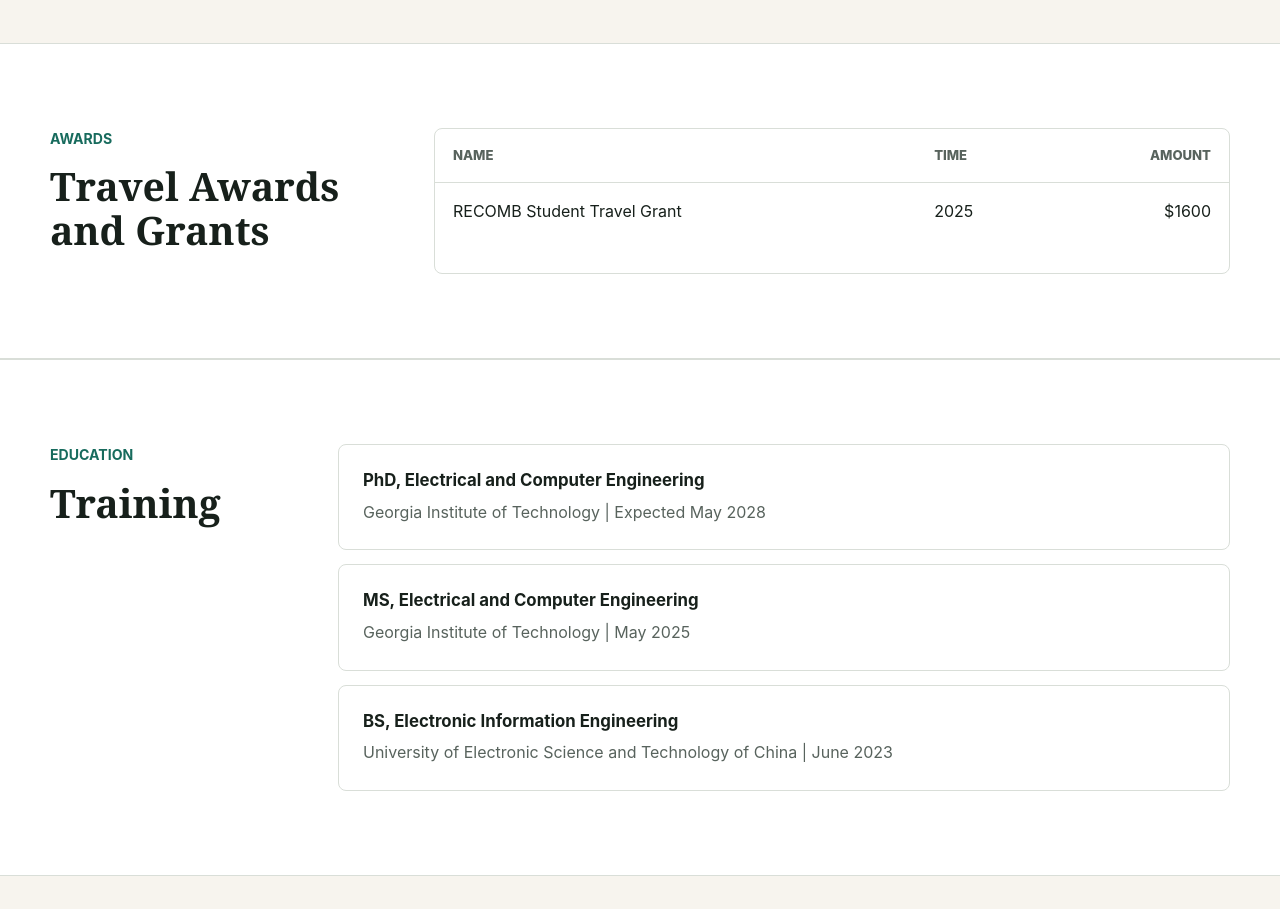
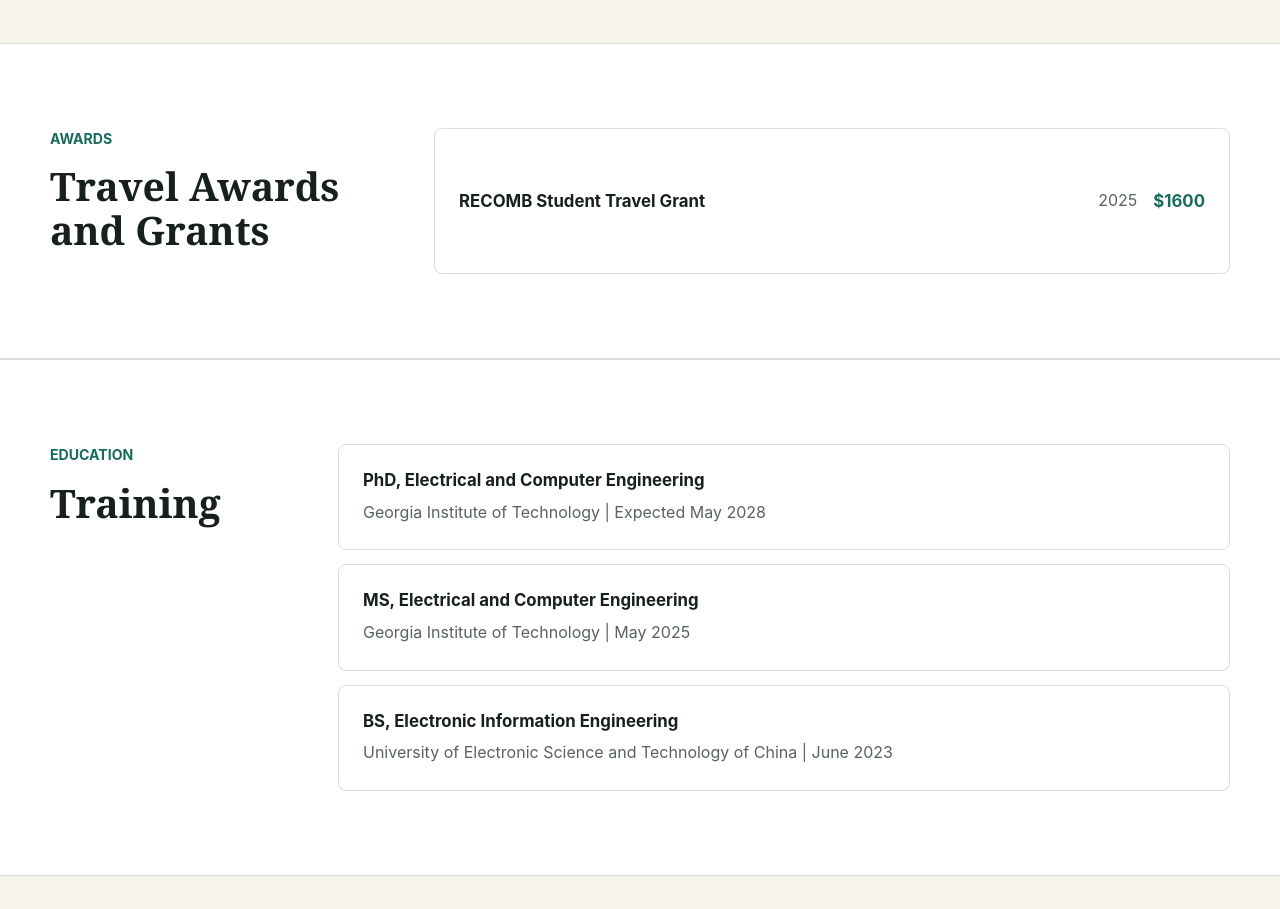
Before and after one commit to yuxiangwei0808/yuxiangwei0808, a plain HTML site: page index.html in a window 1280 px wide. Shown: the part 4960-5869 px from the top of the page. Drawn offline with Linux system fonts and the light colour scheme.

Commit message:
Convert awards table to item list

```diff
--- a/index.html
+++ b/index.html
@@ -318,23 +318,14 @@
             <p class="eyebrow">Awards</p>
             <h2>Travel Awards and Grants</h2>
           </div>
-          <div class="awards-table-wrap">
-            <table class="awards-table" aria-label="Awards">
-              <thead>
-                <tr>
-                  <th scope="col">Name</th>
-                  <th scope="col">Time</th>
-                  <th scope="col">Amount</th>
-                </tr>
-              </thead>
-              <tbody>
-                <tr>
-                  <td>RECOMB Student Travel Grant</td>
-                  <td>2025</td>
-                  <td>$1600</td>
-                </tr>
-              </tbody>
-            </table>
+          <div class="awards-list" aria-label="Awards">
+            <article class="award-item">
+              <h3>RECOMB Student Travel Grant</h3>
+              <div class="award-details">
+                <span>2025</span>
+                <strong>$1600</strong>
+              </div>
+            </article>
           </div>
         </div>
       </section>
--- a/styles.css
+++ b/styles.css
@@ -449,42 +449,37 @@ h3 {
   gap: 14px;
 }
 
-.awards-table-wrap {
-  overflow-x: auto;
+.awards-list {
+  display: grid;
+  gap: 14px;
+}
+
+.award-item {
+  display: grid;
+  grid-template-columns: minmax(0, 1fr) auto;
+  gap: 18px;
+  align-items: center;
+  padding: 22px 24px;
   border: 1px solid var(--line);
   border-radius: 8px;
   background: var(--surface);
 }
 
-.awards-table {
-  width: 100%;
-  min-width: 560px;
-  border-collapse: collapse;
+.award-item h3 {
+  margin: 0;
 }
 
-.awards-table th,
-.awards-table td {
-  padding: 16px 18px;
-  border-bottom: 1px solid var(--line);
-  text-align: left;
-  vertical-align: top;
+.award-details {
+  display: inline-flex;
+  align-items: center;
+  gap: 16px;
+  color: var(--muted);
+  white-space: nowrap;
 }
 
-.awards-table th {
-  color: var(--muted);
-  font-size: 0.82rem;
-  font-weight: 800;
-  text-transform: uppercase;
-}
-
-.awards-table tbody tr:last-child td {
-  border-bottom: 0;
-}
-
-.awards-table td:last-child,
-.awards-table th:last-child {
-  text-align: right;
-  white-space: nowrap;
+.award-details strong {
+  color: var(--teal);
+  font-size: 1.05rem;
 }
 
 .site-footer {
@@ -594,6 +589,16 @@ h3 {
     padding: 16px;
   }
 
+  .award-item {
+    grid-template-columns: 1fr;
+    align-items: start;
+  }
+
+  .award-details {
+    justify-content: space-between;
+    width: 100%;
+  }
+
   .site-footer {
     flex-direction: column;
     padding: 32px 20px;
```
